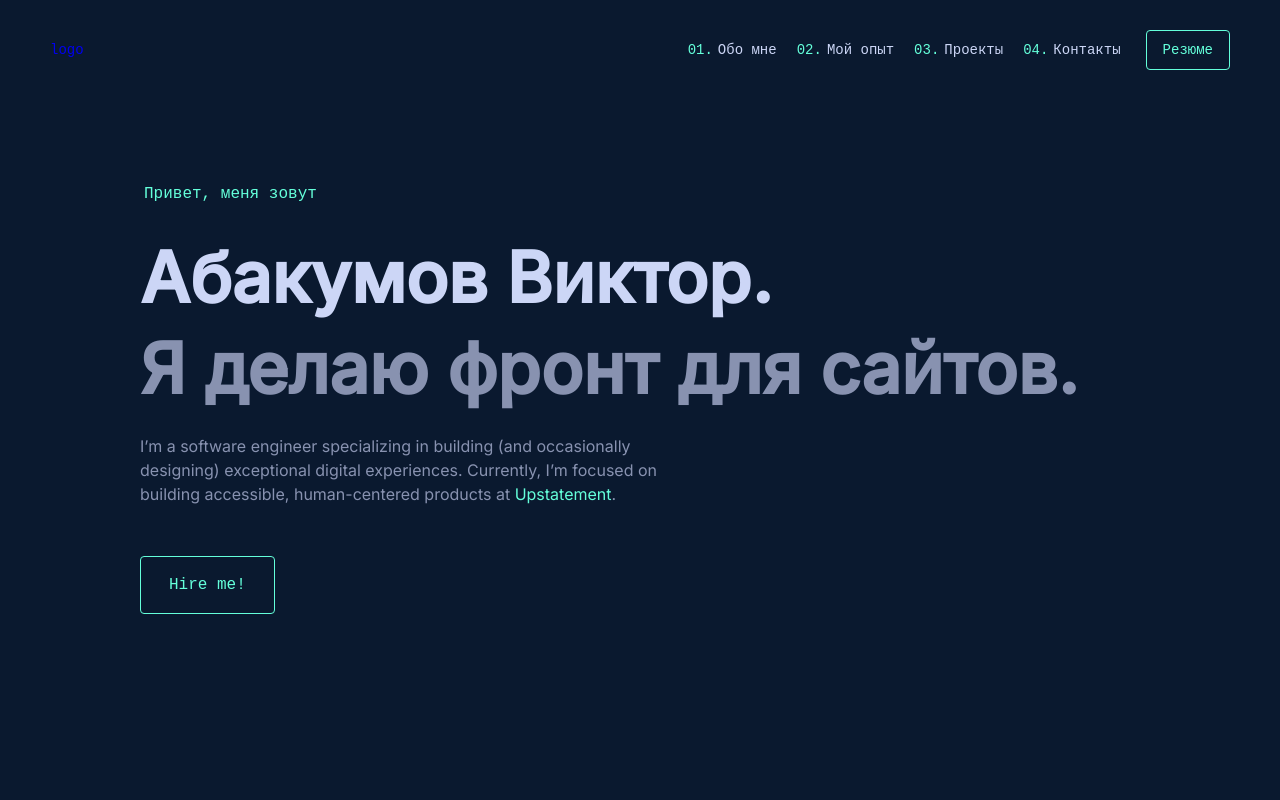
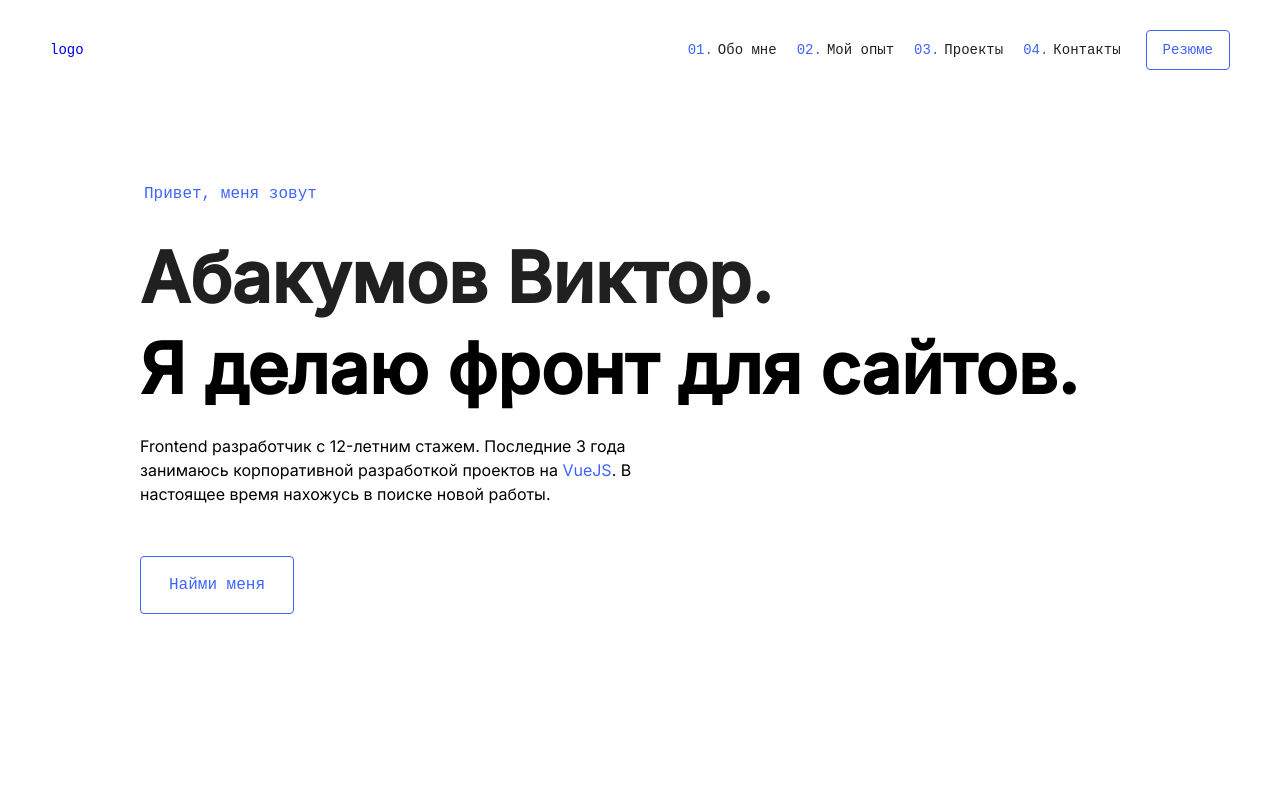
Before and after one commit to posthack/imatteru, a Vue app: page / in a window 1280 px wide. Shown: the top 800 px of the page. Built offline with nearby package versions, Linux system fonts and the light colour scheme.

Commit message:
translate

```diff
--- a/src/assets/scss/vars.scss
+++ b/src/assets/scss/vars.scss
@@ -1,18 +1,18 @@
 // #####
 // dark theme
 //
-$light-blue: #64ffda;
-$main-text: #ccd6f6;
-$main-text-dark: #8892b0;
-$main-bg: #0a192f;
+// $light-blue: #64ffda;
+// $main-text: #ccd6f6;
+// $main-text-dark: #8892b0;
+// $main-bg: #0a192f;
 
 // #####
 // light theme
 //
-// $light-blue: #3e64ff;
-// $main-text: #202020;
-// $main-text-dark: #000;
-// $main-bg: #fff;
+$light-blue: #3e64ff;
+$main-text: #202020;
+$main-text-dark: #000;
+$main-bg: #fff;
 
 // fonts
 $font-mono: "Jetbrains Mono", "Source Code Pro", "Cascadia Code", "SF Mono",
--- a/src/components/SectionAtm.vue
+++ b/src/components/SectionAtm.vue
@@ -45,9 +45,9 @@ export default {
         subtitle: "Привет, меня зовут",
         firstTitle: "Абакумов Виктор.",
         secondTitle: "Я делаю фронт для сайтов.",
-        desc: "I’m a software engineer specializing in building (and occasionally designing) exceptional digital experiences. Currently, I’m focused on building accessible, human-centered products at <a href='#'>Upstatement</a>.",
+        desc: "Frontend разработчик с 12-летним стажем. Последние 3 года занимаюсь корпоративной разработкой проектов на <a href='#'>VueJS</a>. В настоящее время нахожусь в поиске новой работы.",
         button: {
-          text: "Hire me!",
+          text: "Найми меня",
           link: "#",
         },
       },
```
